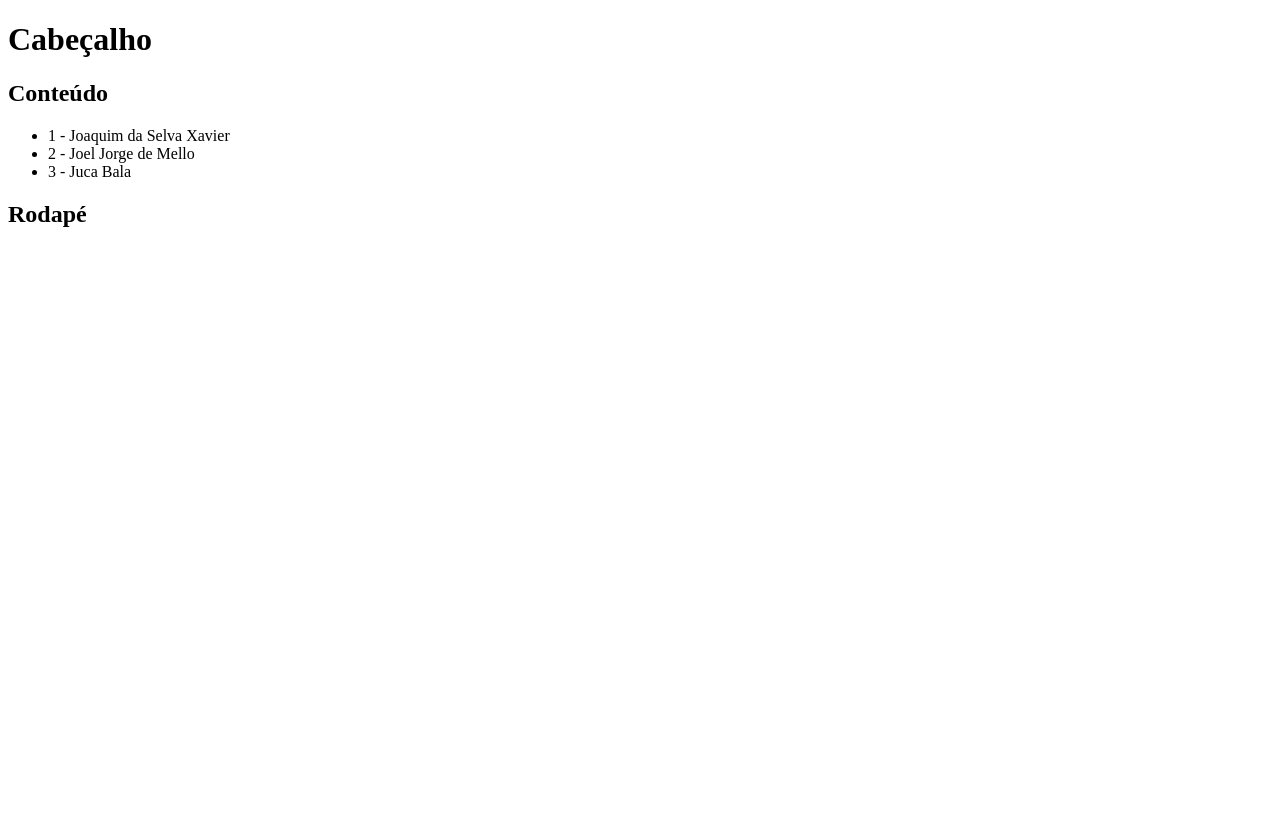
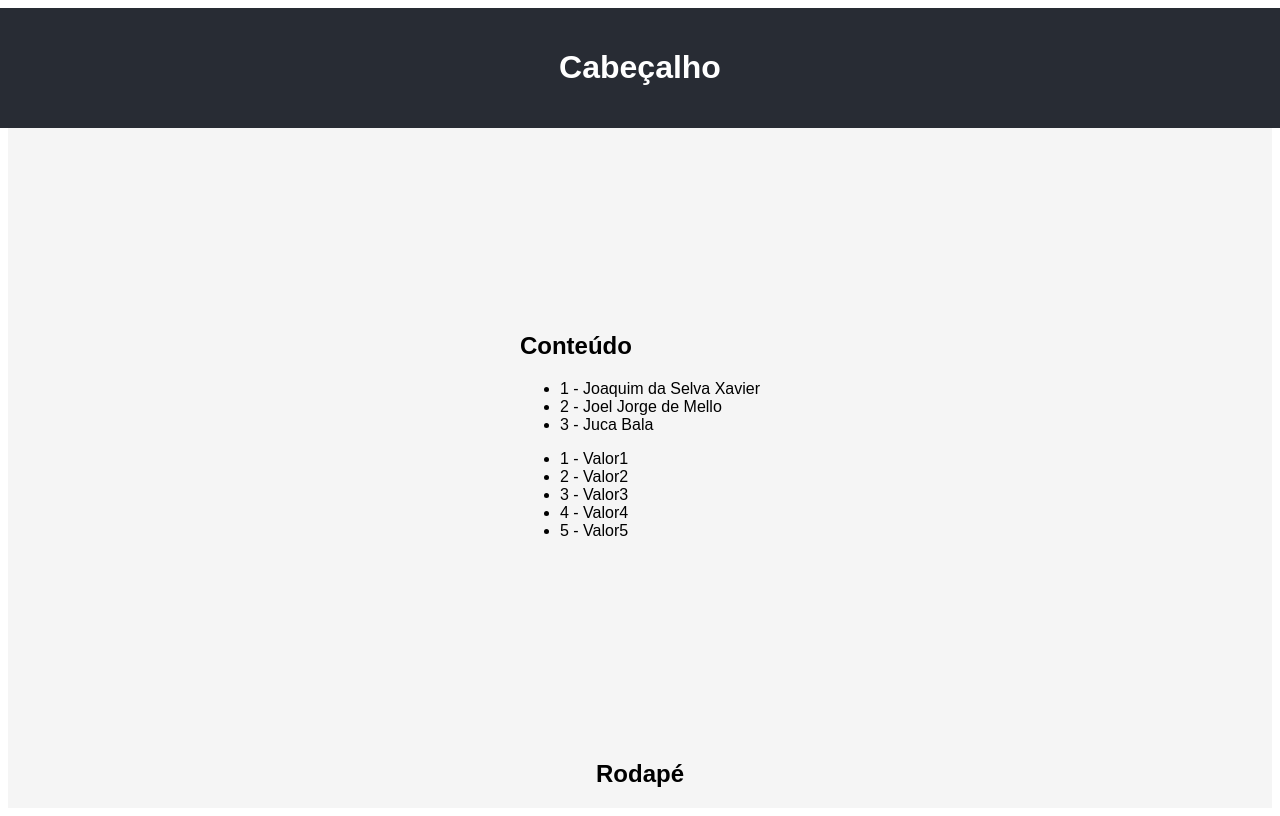
Before and after one commit to 1TDSPV-2024/aula-04-2sem, a React (Vite) app in the folder aula04/: page / in a window 1280 px wide. Built offline with nearby package versions, Linux system fonts and the light colour scheme.

Commit message:
Props, Types, Css.Modules.

```diff
--- a/aula04/src/App.tsx
+++ b/aula04/src/App.tsx
@@ -10,10 +10,11 @@
 import Cabecalho from "./components/Cabecalho/Cabecalho";
 import Conteudo from "./components/Conteudo/Conteudo";
 import Rodape from "./components/Rodape/Rodape";
+import styles from "./css/App.module.css";
 
 export default function App() {
   return(
-    <div>
+    <div className={styles.container}>
       <Cabecalho/>
       <Conteudo/>
       <Rodape/>
--- a/aula04/src/components/Cabecalho/Cabecalho.tsx
+++ b/aula04/src/components/Cabecalho/Cabecalho.tsx
@@ -1,7 +1,8 @@
 
+import styles from "../../css/App.module.css";
 export default function Cabecalho(){
     return(
-        <header>
+        <header className={styles.header}>
             <h1>Cabeçalho</h1>
         </header>
     );
--- a/aula04/src/components/Conteudo/Conteudo.tsx
+++ b/aula04/src/components/Conteudo/Conteudo.tsx
@@ -1,10 +1,18 @@
 import Lista from "../Lista/Lista";
+import ListaProps from "../Lista/ListaProps";
 
 export default function Conteudo(){
+
+    // const dados:string = "Valor";
+    const arrayDados = ["Valor1","Valor2","Valor3","Valor4","Valor5"];
+
     return(
         <main>
             <h2>Conteúdo</h2>
             <Lista/>
+            <div>
+                <ListaProps data={arrayDados} />
+            </div>
         </main>
     );
 }
--- a/aula04/src/components/Lista/Lista.tsx
+++ b/aula04/src/components/Lista/Lista.tsx
@@ -1,5 +1,7 @@
 export default function Lista(){
+
     const nomes = ["Joaquim da Selva Xavier","Joel Jorge de Mello","Juca Bala"];
+
     return(
 
         <ul>
--- /dev/null
+++ b/aula04/src/components/Lista/ListaProps.tsx
@@ -0,0 +1,27 @@
+//Criando um tipo de dados igual ao componente:
+type ListaProps = {
+    data:string[];
+}
+
+export default function ListaProps({data}:ListaProps){
+    return(
+        <ul>
+        {data.map((d,i)=>(
+            <li key={i}>{i+1} - {d}</li>
+        ))}
+    </ul>
+    );
+}
+
+//Criando um tipo de dados igual ao componente:
+// type ListaProps = {
+//     data:string;
+// }
+
+// export default function ListaProps({data}:ListaProps){
+//     return(
+//         <div>
+//             <p>Esse foi o dado passado: {data}</p>
+//         </div>
+//     );
+// }
--- /dev/null
+++ b/aula04/src/css/App.module.css
@@ -0,0 +1,19 @@
+
+
+.container{
+    display: flex;
+    flex-direction: column;
+    align-items: center;
+    justify-content: space-between;
+    min-height: 100vh;
+    background-color: #f5f5f5;
+    font-family: Arial, sans-serif;
+}
+
+.header{
+    background-color: #282c34;
+    padding: 20px;
+    color: #fff;
+    width: 100%;
+    text-align: center;
+}
```
